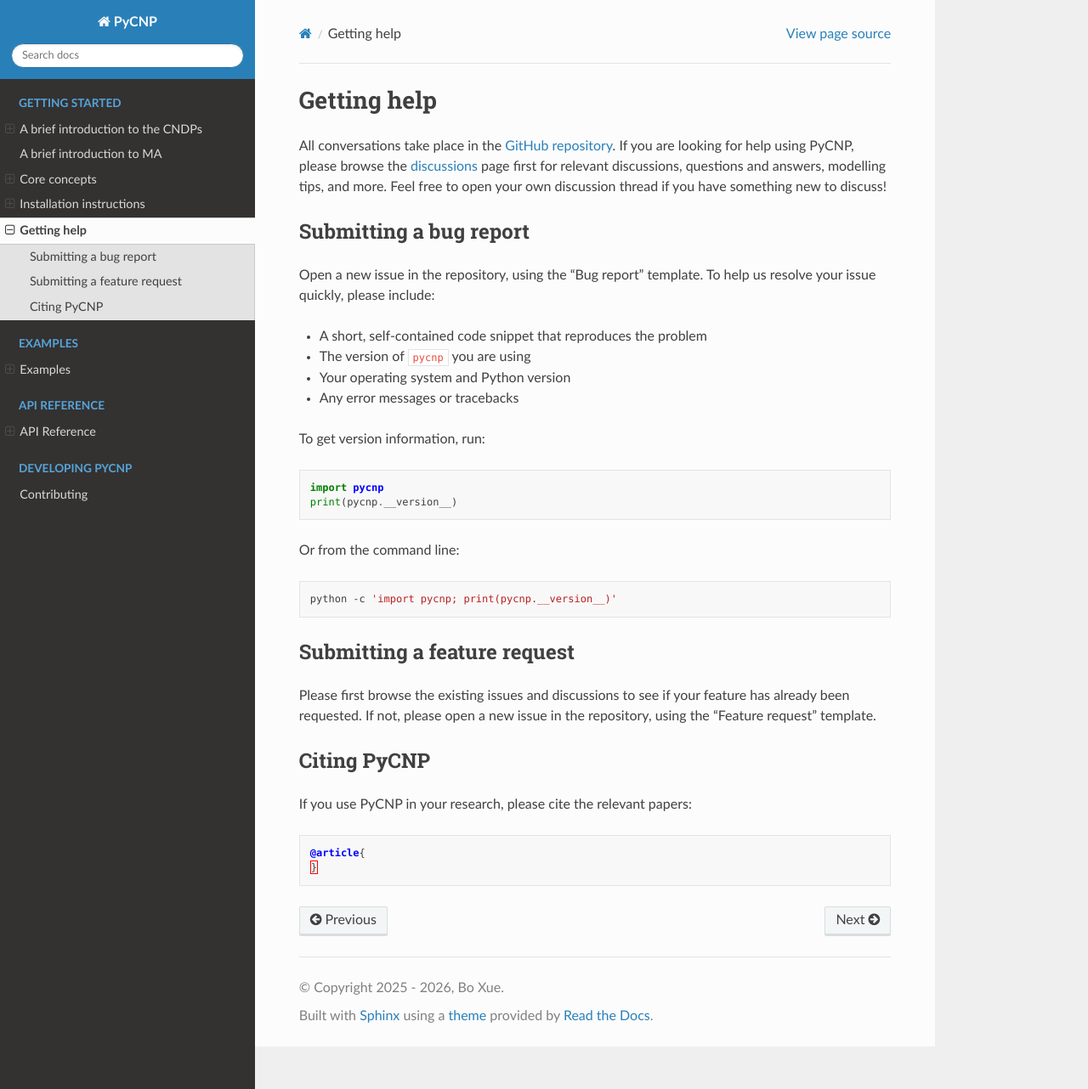
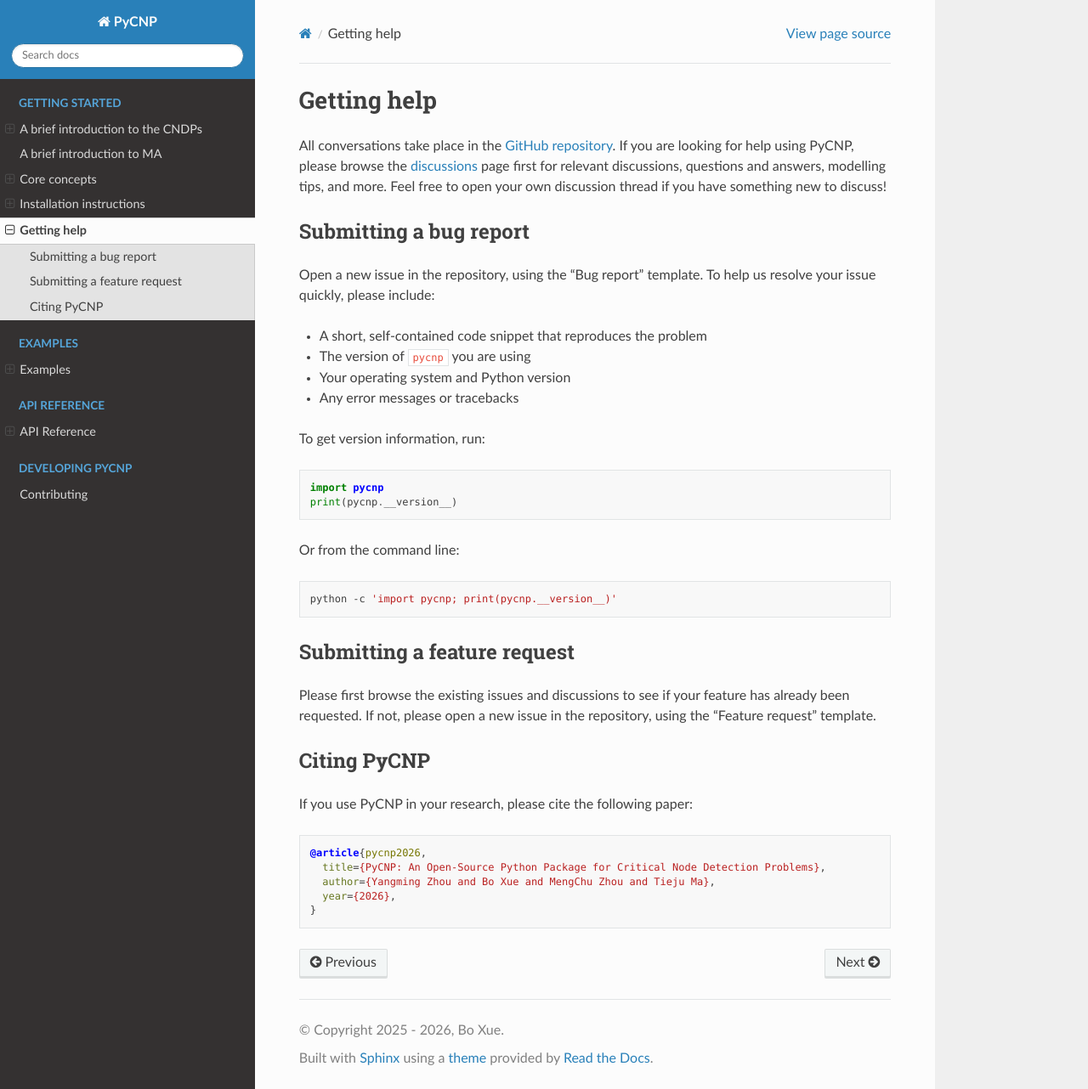
Before and after one commit to xuebo100/PyCNP, a Sphinx documentation site: the page built from docs/source/setup/getting_help.rst, in a window 1280 px wide and 1282 px high. Shown: the whole window at 85% size. Built offline with Sphinx 7.4.7 and the Read the Docs theme 3.1.0, drawn with Linux system fonts in a browser that asks for light colours.

Commit message:
docs: add citation to Citing PyCNP section in Getting Help
Complete the Citing PyCNP section in docs/source/setup/getting_help.rst
with proper BibTeX citation.

🤖 Generated with [Claude Code](https://claude.com/claude-code)

Co-Authored-By: Claude Opus 4.5 <noreply@anthropic.com>

```diff
--- a/docs/source/setup/getting_help.rst
+++ b/docs/source/setup/getting_help.rst
@@ -41,9 +41,12 @@ If not, please open a new issue in the repository, using the "Feature request" t
 Citing PyCNP
 ------------
 
-If you use PyCNP in your research, please cite the relevant papers:
+If you use PyCNP in your research, please cite the following paper:
 
 .. code-block:: bibtex
 
-   @article{
+   @article{pycnp2026,
+     title={PyCNP: An Open-Source Python Package for Critical Node Detection Problems},
+     author={Yangming Zhou and Bo Xue and MengChu Zhou and Tieju Ma},
+     year={2026},
    }
```
Also changed, not shown: docs/source/index.rst (+0 -13 lines).
